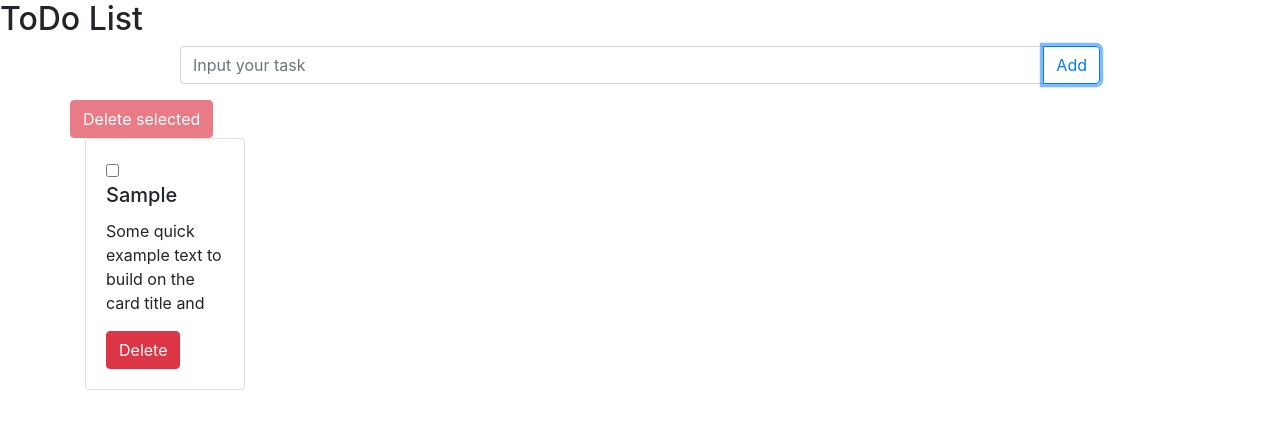
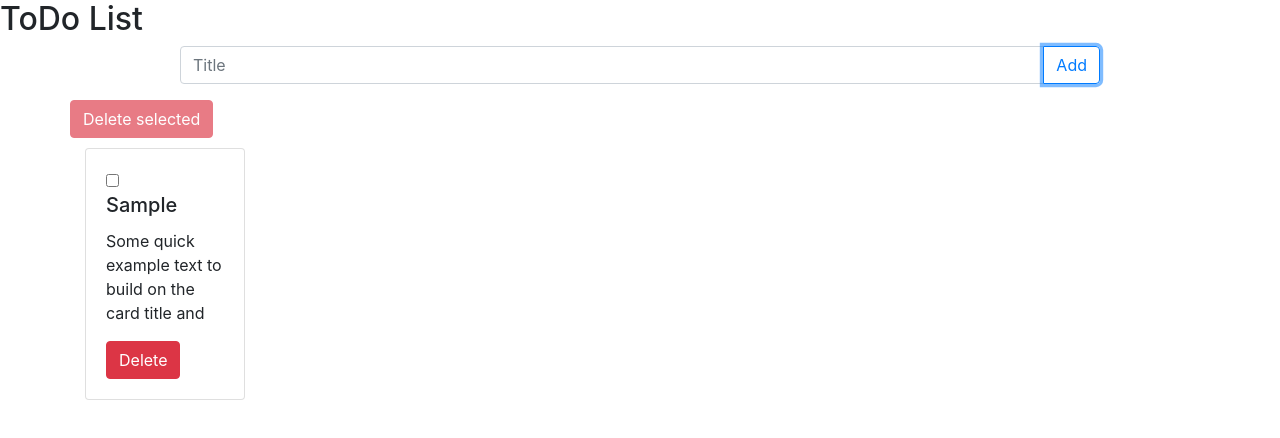
Before and after one commit to khanummarg/reactlesson, a React (Create React App) app: page / in a window 1280 px wide. Both pictures are taken after typing "Sample" into the empty fields and a click on the button "Add". Shown: the top 438 px of the page. Built offline with nearby package versions, Linux system fonts and the light colour scheme.

Commit message:
add files

```diff
--- a/package.json
+++ b/package.json
@@ -7,6 +7,7 @@
     "@testing-library/react": "^11.2.2",
     "@testing-library/user-event": "^12.6.0",
     "bootstrap": "^4.5.3",
+    "prop-types": "^15.7.2",
     "react": "^17.0.1",
     "react-bootstrap": "^1.4.3",
     "react-dom": "^17.0.1",
--- a/src/App.js
+++ b/src/App.js
@@ -3,7 +3,7 @@ import './App.css';
 import 'bootstrap/dist/css/bootstrap.min.css';
 // import Product from './Product.js'
 // import Todo from './homework-8/Todo.js';
-import Todo from './components/ToDo/Todo.js'
+import ToDo from './components/ToDo/ToDo.js'
 
 // function Greeting(props) {
 //   return (
@@ -96,7 +96,7 @@ function App() {
 
 
 
-      <Todo />
+      <ToDo />
     </div>
   );
 }
--- /dev/null
+++ b/src/components/Confirm.js
@@ -0,0 +1,32 @@
+import React from 'react';
+import {Modal, Button} from 'react-bootstrap';
+
+function Confirm(props){
+
+    return (
+        <Modal
+        show={true}
+        onHide={props.onClose}
+      size="lg"
+      aria-labelledby="contained-modal-title-vcenter"
+      centered
+    >
+      <Modal.Header closeButton>
+        <Modal.Title id="contained-modal-title-vcenter">
+          Are you sure to remove {props.count} task{props.count>1 ? "s": ""}
+        </Modal.Title>
+      </Modal.Header>
+      <Modal.Footer>
+        <Button
+        onClick={props.onConfirm}
+        variant='danger'
+        >
+        Delete
+        </Button>
+        <Button onClick={props.onClose}>Cancel</Button>
+      </Modal.Footer>
+    </Modal>
+    )
+}
+
+export default Confirm;
--- /dev/null
+++ b/src/components/NewTask/NewTask.js
@@ -0,0 +1,77 @@
+import React, {Component} from 'react';
+import { Button, FormControl, InputGroup } from 'react-bootstrap';
+import idGenerator from '../../helpers/idGenerator';
+import PropTypes from 'prop-types';
+
+class NewTask extends Component{
+    state = {
+        title: '',
+        description: ''
+    };
+
+    handleChange = (event) => {
+        this.setState({
+            title: event.target.value
+        });
+    };
+
+    handleKeyDown = (event) => {
+        if (event.key === "Enter") {
+            // this.addTask();
+        }
+    };
+
+    handleSubmit = ()=>{
+        const title = this.state.title.trim();
+        const description = this.state.description.trim();
+
+        if (!title) {
+            return;
+        }
+
+        const newTask = {
+            _id: idGenerator(),
+            title,
+            description
+        };
+
+        this.props.onAdd(newTask);
+        this.setState({
+            title: '',
+            description: ''
+        });
+    };
+
+    render(){
+        const {title, description} = this.state;
+        const {disabled} = this.props;
+
+        return(
+            <InputGroup className="mb-3">
+            <FormControl
+                placeholder="Title"
+                value={title}
+                onChange={this.handleChange}
+                onKeyDown={this.handleKeyDown}
+                disabled={disabled}
+            />
+            <InputGroup.Append>
+                <Button
+                    variant="outline-primary"
+                    onClick={this.handleSubmit}
+                    disabled={disabled}
+                >
+                    Add
+                </Button>
+            </InputGroup.Append>
+        </InputGroup>
+        );
+    }
+}
+
+NewTask.propTypes = {
+    onAdd: PropTypes.func.isRequired,
+    disabled: PropTypes.bool.isRequired
+};
+
+export default NewTask;
--- /dev/null
+++ b/src/components/Task/Task.js
@@ -0,0 +1,66 @@
+import React, {Component} from 'react';
+import {Card, Button} from 'react-bootstrap';
+import styles from './taskStyle.module.css';
+import PropTypes from 'prop-types';
+
+class Task extends Component{
+
+    // static propTypes = {
+    //     data: PropTypes.object.isRequired,
+    //     onToggle: PropTypes.func.isRequired,
+    //     disabled: PropTypes.bool.isRequired,
+    //     onDelete: PropTypes.func.isRequired,
+    // };
+
+state = {
+    selected: false
+};
+
+handleChange = ()=>{
+    const {data, onToggle} = this.props;
+    onToggle(data._id);
+    this.setState({
+        selected: !this.state.selected,
+    });
+};
+
+render(){
+const task = this.props.data;
+const {disabled, onDelete} = this.props;
+const {selected} = this.state;
+
+    return(
+        <Card className={`${styles.task} ${selected ? styles.selected: ""}`}>
+
+        <Card.Body>
+            <input
+                type="checkbox"
+                onChange={this.handleChange}
+            />
+            <Card.Title>{task.title}</Card.Title>
+            <Card.Text>
+                Some quick example text to build on the card title and
+  </Card.Text>
+            <Button
+                variant="danger"
+                disabled={disabled}
+                // onClick={() => this.deleteTask(task._id)}
+                onClick={() => onDelete(task._id)}
+
+            >
+                Delete
+            </Button>
+        </Card.Body>
+    </Card>
+    )
+}
+}
+
+Task.propTypes = {
+    data: PropTypes.object.isRequired,
+    onToggle: PropTypes.func.isRequired,
+    disabled: PropTypes.bool.isRequired,
+    onDelete: PropTypes.func.isRequired,
+};
+
+export default Task;
--- /dev/null
+++ b/src/components/Task/taskStyle.module.css
@@ -0,0 +1,7 @@
+.task{
+    margin: 10px 0;
+    }
+
+.selected{
+    border: 1px solid #f00;
+}
--- a/src/components/ToDo/Todo.js
+++ b/src/components/ToDo/Todo.js
@@ -1,41 +1,24 @@
-
 import React, { Component } from 'react';
-import styles from './todo.module.css';
-import { Container, Row, Col, Card, Button, FormControl, InputGroup } from 'react-bootstrap';
-import idGenerator from '../../helpers/idGenerator';
+// import styles from './todo.module.css';
+import { Container, Row, Col, Button } from 'react-bootstrap';
+import Task from '../Task/Task';
+import NewTask from '../NewTask/NewTask';
+import Confirm from '../Confirm';
 
 class ToDo extends Component {
     state = {
-        inputValue: '',
         tasks: [],
-        selectedTasks: new Set()
+        selectedTasks: new Set(),
+        showConfirm: false
     };
 
-    handleChange = (event) => {
-        this.setState({
-            inputValue: event.target.value
-        });
-    };
-
-    addTask = () => {
-        const inputValue = this.state.inputValue.trim();
-
-        if (!inputValue) {
-            return;
-        }
-
-        const newTask = {
-            _id: idGenerator(),
-            title: inputValue
-        };
 
 
+    addTask = (newTask) => {
         const tasks = [...this.state.tasks, newTask];
 
-
         this.setState({
-            tasks,
-            inputValue: ''
+            tasks
         });
     };
 
@@ -44,7 +27,6 @@ class ToDo extends Component {
 
         this.setState({
             tasks: newTasks
-
         });
     };
 
@@ -75,20 +57,22 @@ class ToDo extends Component {
 
         this.setState({
             tasks: newTasks,
-            selectedTasks: new Set()
+            selectedTasks: new Set(),
+            showConfirm: false
         });
 
     };
 
-    handleKeyDown = (event) => {
-        if (event.key === "Enter") {
-            this.addTask();
-        }
+    toggleConfirm = ()=>{
+        this.setState({
+            showConfirm: !this.state.showConfirm
+        });
     };
 
+
     render() {
-        console.log('render');
-        const { tasks, inputValue, selectedTasks } = this.state;
+
+        const { tasks, selectedTasks, showConfirm } = this.state;
 
         const taskComponents = tasks.map((task) => {
 
@@ -101,29 +85,12 @@ class ToDo extends Component {
                     lg={3}
                     xl={2}
                 >
-
-                    <Card className={styles.task}>
-
-                        <Card.Body>
-                            <input
-                                type="checkbox"
-                                onChange={() => this.toggleTask(task._id)}
-                            />
-                            <Card.Title>{task.title}</Card.Title>
-                                <Card.Text>
-                                    Some quick example text to build on the card title and
-                                </Card.Text>
-                            <Button
-                                variant="danger"
-                                disabled={!!selectedTasks.size}
-                                onClick={() => this.deleteTask(task._id)}
-                            >
-                                Delete
-                  </Button>
-                        </Card.Body>
-                    </Card>
-
-
+                    <Task
+                    data={task}
+                    onToggle = {this.toggleTask}
+                    disabled = {!!selectedTasks.size}
+                    onDelete = {this.deleteTask}
+                    />
                 </Col>
             )
         });
@@ -131,37 +98,20 @@ class ToDo extends Component {
         return (
             <div>
                 <h2>ToDo List</h2>
-
-
-
                 <Container>
                     <Row className="justify-content-center">
                         <Col xs={10}>
-                            <InputGroup className="mb-3">
-                                <FormControl
-                                    placeholder="Input your task"
-                                    value={inputValue}
-                                    onChange={this.handleChange}
-                                    onKeyDown={this.handleKeyDown}
-                                    disabled={!!selectedTasks.size}
-                                />
-                                <InputGroup.Append>
-                                    <Button
-                                        variant="outline-primary"
-                                        onClick={this.addTask}
-                                        disabled={!!selectedTasks.size}
-                                    >
-                                        Add
-                                    </Button>
-                                </InputGroup.Append>
-                            </InputGroup>
+                        <NewTask
+                        disabled = {!!selectedTasks.size}
+                        onAdd = {this.addTask}
+                        />
                         </Col>
                     </Row>
 
                     <Row>
                         <Button
                             variant="danger"
-                            onClick={this.removeSelected}
+                            onClick={this.toggleConfirm}
                             disabled={!selectedTasks.size}
                         >
                             Delete selected
@@ -173,6 +123,14 @@ class ToDo extends Component {
                         {taskComponents}
                     </Row>
                 </Container>
+
+               {showConfirm &&
+                <Confirm
+                onClose ={this.toggleConfirm}
+                onConfirm ={this.removeSelected}
+                count={selectedTasks.size}
+                />
+            }
             </div>
         );
     }
--- a/src/components/ToDo/todo.module.css
+++ b/src/components/ToDo/todo.module.css
@@ -0,0 +1,3 @@
+.selected{
+    color: red;
+}
```
Also changed, not shown: src/components/NewTask/newTaskStyle.module.css (added).
